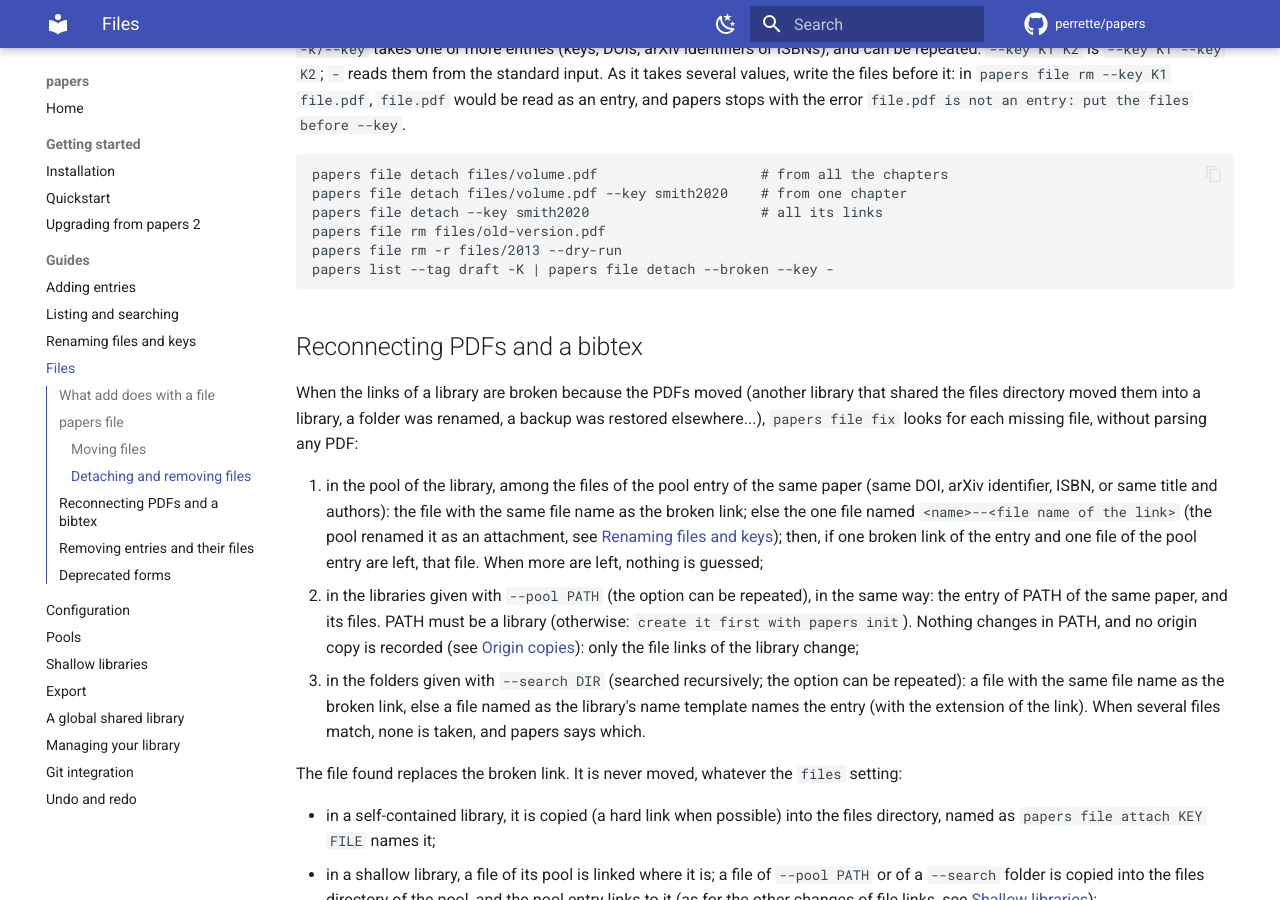
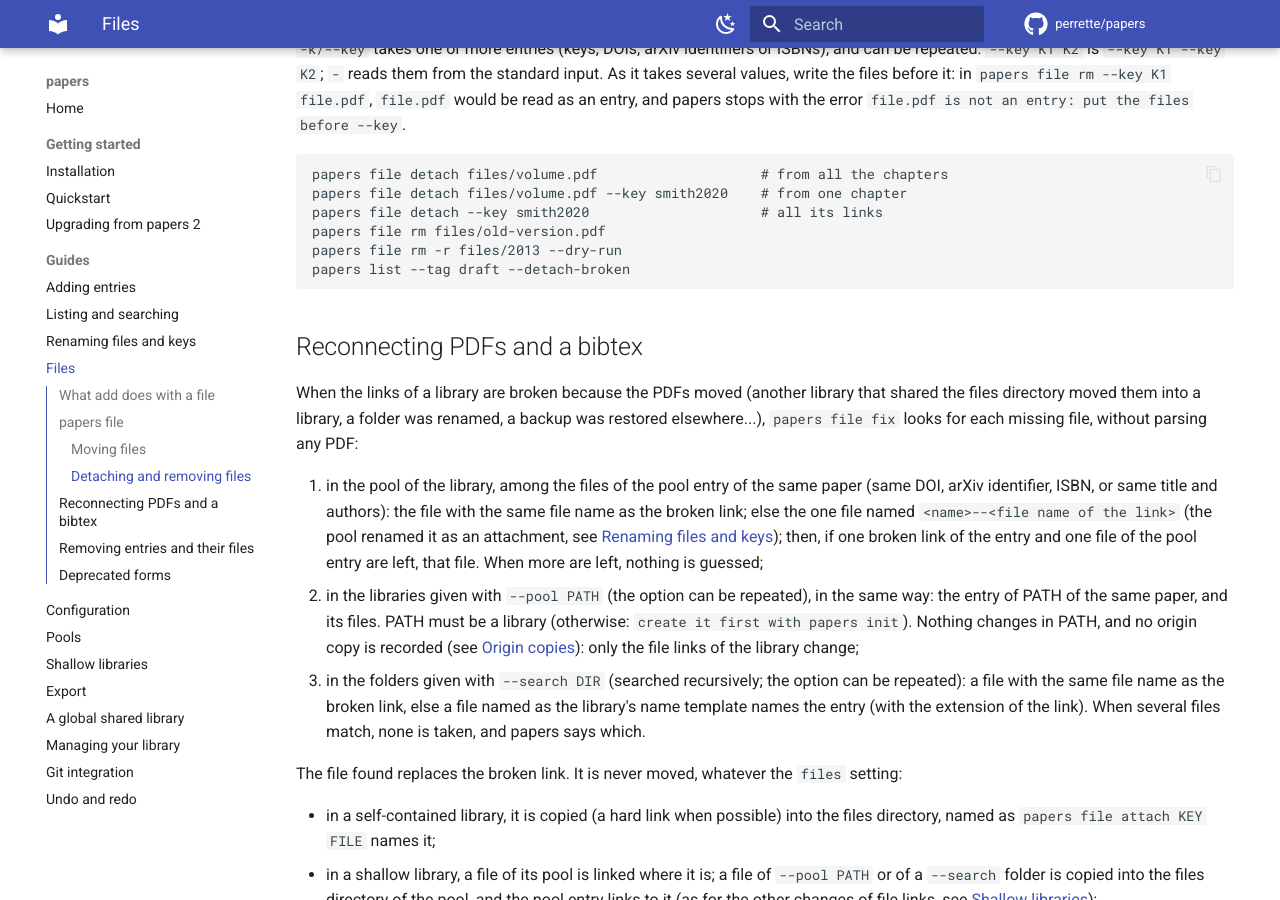
Before and after one commit to perrette/papers, an MkDocs documentation site: the page built from docs/files.md, in a window 1280 px wide and 900 px high, scrolled down 3174 px. Built offline with MkDocs 1.6.1 and Material for MkDocs 9.7.7, drawn with Linux system fonts in a browser that asks for light colours; comment, search, counter and statistics services are not loaded; the version menu is left out.

Commit message:
docs: list actions in the b1 release notes and the files page

````diff
--- a/docs/files.md
+++ b/docs/files.md
@@ -159,7 +159,7 @@ papers file detach files/volume.pdf --key smith2020    # from one chapter
 papers file detach --key smith2020                     # all its links
 papers file rm files/old-version.pdf
 papers file rm -r files/2013 --dry-run
-papers list --tag draft -K | papers file detach --broken --key -
+papers list --tag draft --detach-broken
 ```
 
 ## Reconnecting PDFs and a bibtex
````
